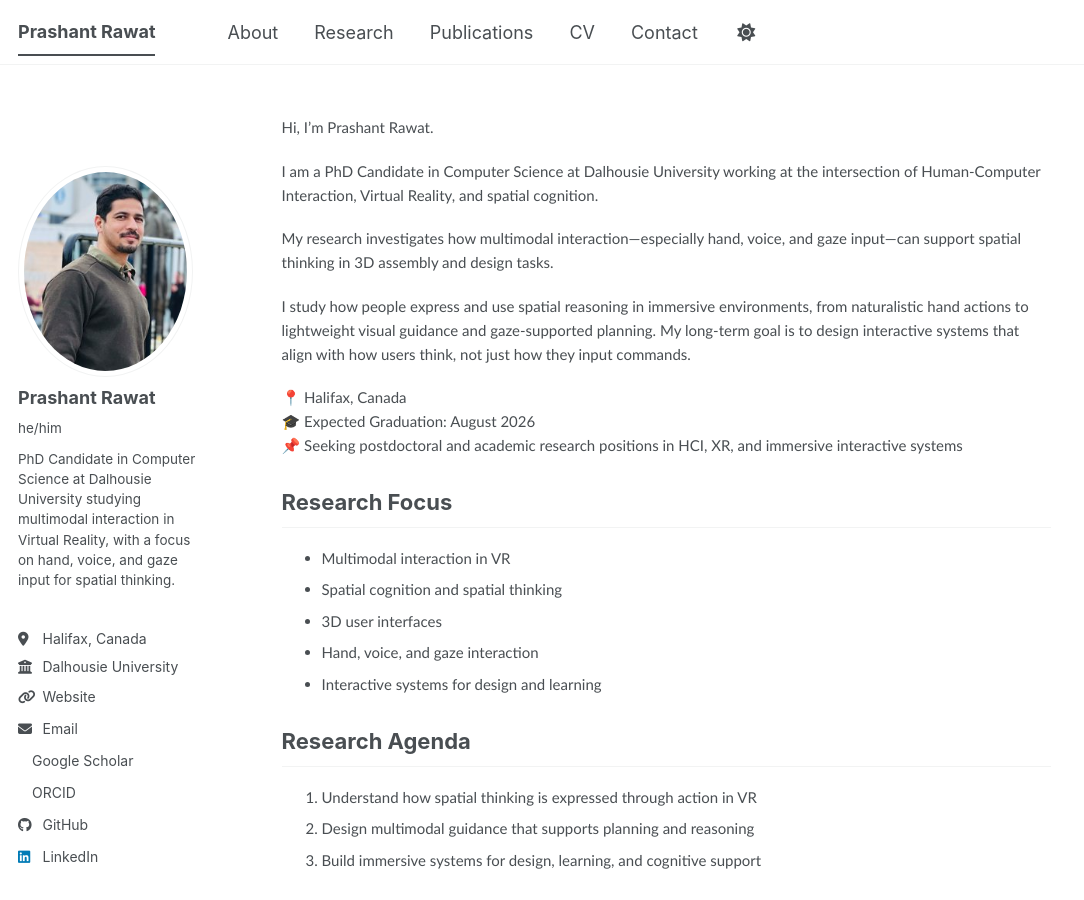
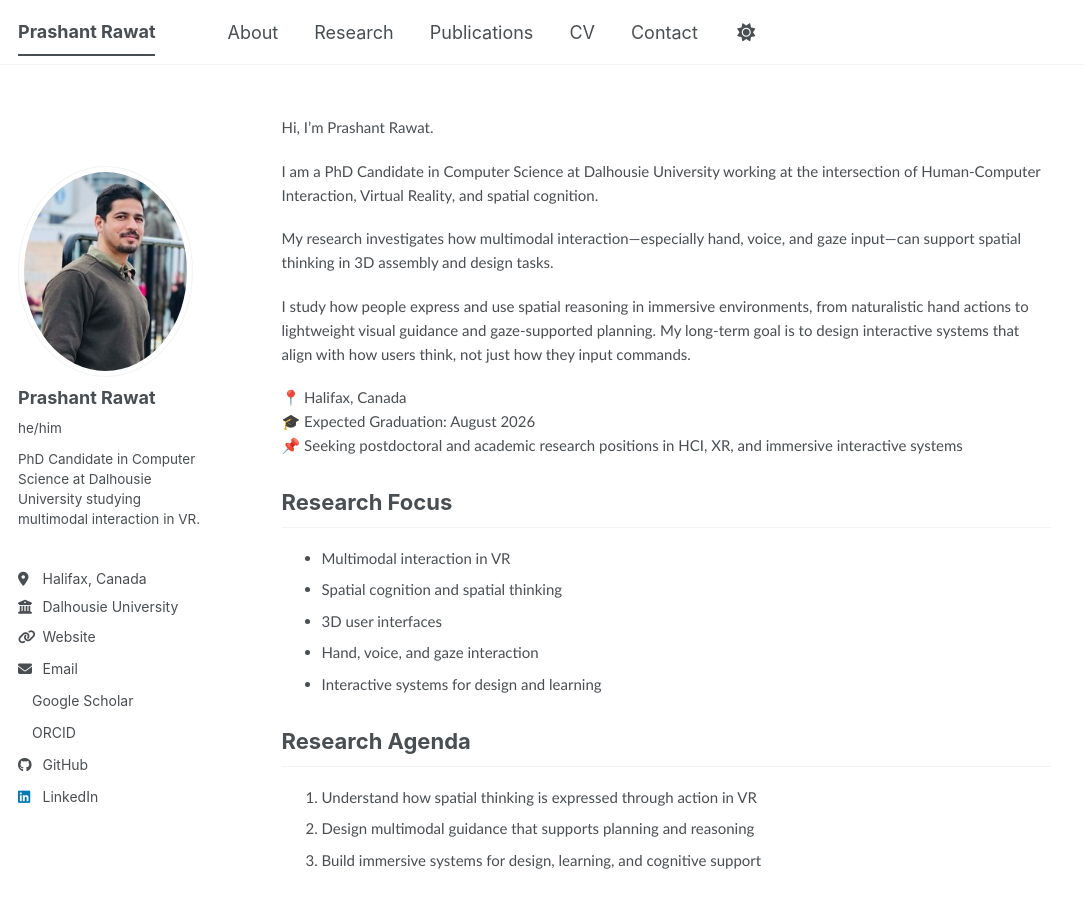
Before and after one commit to prashantXR/prashantXR.github.io, a Jekyll site: the page built from _pages/about.md, in a window 1280 px wide and 900 px high. Shown: the whole window, without its empty margins (0-1084 px from the left). Built offline with Jekyll 4.4.1, drawn with Linux system fonts in a browser that asks for light colours; a script bundle is joined from its source files by our own code; library files that are not in the unit come from our copies.

Commit message:
Update _config.yml

```diff
--- a/_config.yml
+++ b/_config.yml
@@ -23,7 +23,7 @@ author:
   avatar           : "profile.png"
   name             : "Prashant Rawat"
   pronouns         : "he/him"
-  bio              : "PhD Candidate in Computer Science at Dalhousie University studying multimodal interaction in Virtual Reality, with a focus on hand, voice, and gaze input for spatial thinking."
+  bio              : "PhD Candidate in Computer Science at Dalhousie University studying multimodal interaction in VR."
   location         : "Halifax, Canada"
   employer         : "Dalhousie University"
   uri              : "https://prashrawat.com"
```
